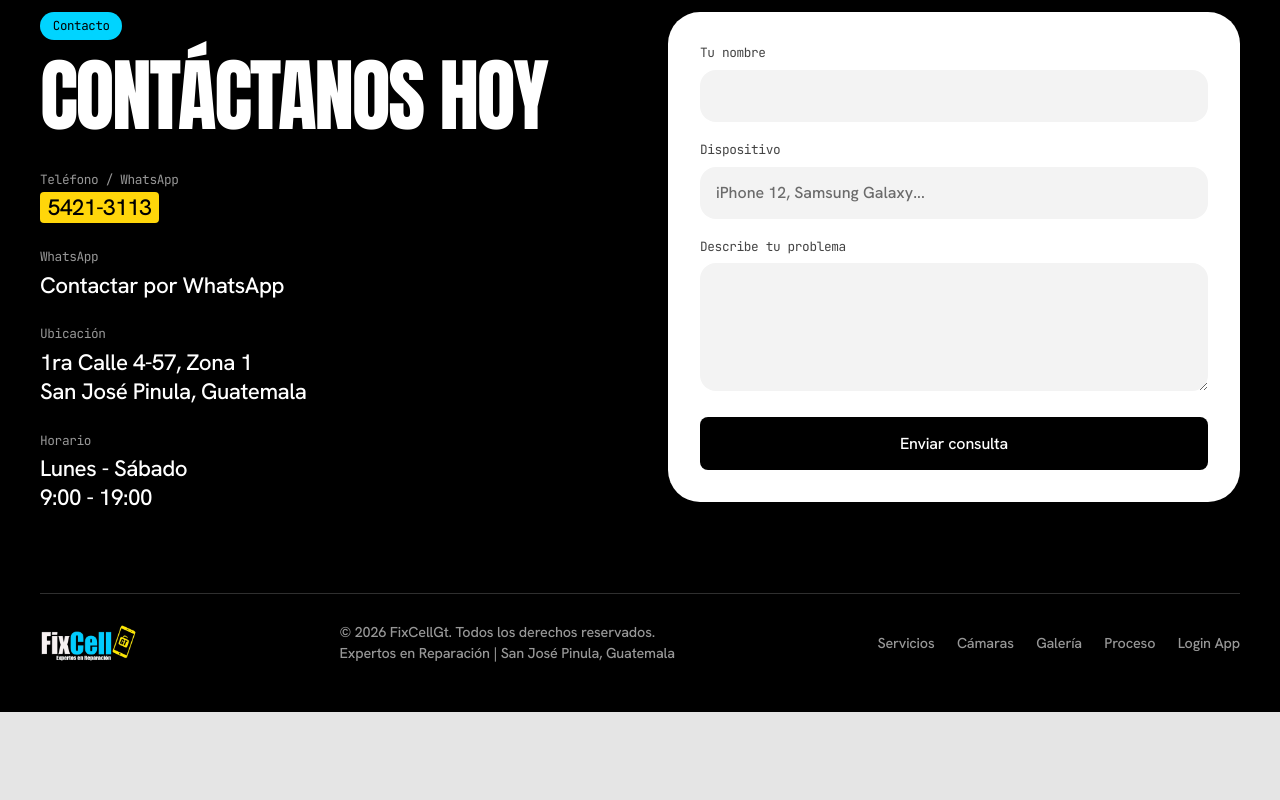
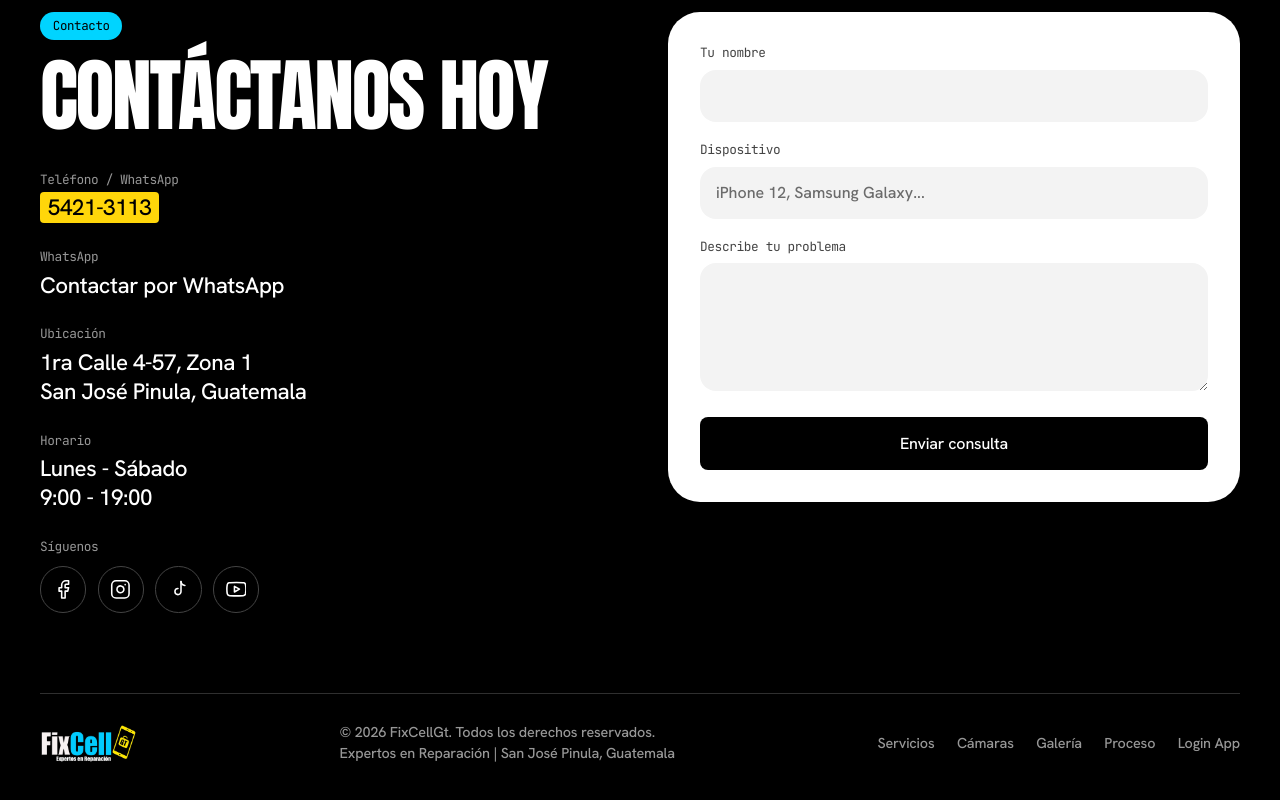
Before and after one commit to fixcellgt20-creator/fixcellgt-web, a plain HTML site: page index.html in a window 1280 px wide. Shown: the part 5136-5936 px from the top of the page. Before the commit the page ends 5848 px from the top, so only its background shows below. Drawn offline with Linux system fonts and the light colour scheme.

Commit message:
Contacto: redes sociales (Facebook, Instagram, TikTok, YouTube)
Co-Authored-By: Claude Sonnet 5.5 <noreply@anthropic.com>

```diff
--- a/index.html
+++ b/index.html
@@ -232,6 +232,11 @@
   .info dd{font-size:1.4rem;font-weight:500;line-height:1.3;margin-top:.25rem;letter-spacing:-.02em}
   .info a{text-decoration:none}
   .info a:hover{text-decoration:underline;text-underline-offset:4px}
+  /* redes sociales */
+  .social{display:flex;flex-wrap:wrap;gap:.7rem;margin-top:.6rem;list-style:none}
+  .social a{width:2.9rem;height:2.9rem;border-radius:50%;border:1px solid var(--slate);display:flex;align-items:center;justify-content:center;color:var(--white);transition:background-color .25s ease,color .25s ease,border-color .25s ease}
+  .social a:hover,.social a:focus-visible{background:var(--cyan);border-color:var(--cyan);color:var(--black)}
+  .social svg{width:1.3rem;height:1.3rem;fill:none;stroke:currentColor;stroke-width:1.8;stroke-linecap:round;stroke-linejoin:round}
   .form{background:var(--white);color:var(--black);border-radius:32px;padding:2rem}
   .field{margin-bottom:1.2rem}
   .field label{display:block;font-family:var(--f-mono);font-weight:400;font-size:.8rem;letter-spacing:-.03em;color:var(--slate);margin-bottom:.45rem}
@@ -550,6 +555,14 @@
           <div class="reveal"><dt>WhatsApp</dt><dd><a href="https://wa.me/50254213113" target="_blank" rel="noopener">Contactar por WhatsApp</a></dd></div>
           <div class="reveal"><dt>Ubicación</dt><dd>1ra Calle 4-57, Zona 1<br>San José Pinula, Guatemala</dd></div>
           <div class="reveal"><dt>Horario</dt><dd>Lunes - Sábado<br>9:00 - 19:00</dd></div>
+          <div class="reveal"><dt>Síguenos</dt><dd>
+            <ul class="social">
+              <li><a href="https://facebook.com/fixcellgt" target="_blank" rel="noopener" aria-label="Facebook de FixCellGt"><svg viewBox="0 0 24 24" aria-hidden="true"><path d="M18 2h-3a5 5 0 0 0-5 5v3H7v4h3v8h4v-8h3l1-4h-4V7a1 1 0 0 1 1-1h3z"/></svg></a></li>
+              <li><a href="https://instagram.com/fixcellgt" target="_blank" rel="noopener" aria-label="Instagram de FixCellGt"><svg viewBox="0 0 24 24" aria-hidden="true"><rect x="2" y="2" width="20" height="20" rx="5"/><path d="M16 11.37A4 4 0 1 1 12.63 8 4 4 0 0 1 16 11.37z"/><path d="M17.5 6.5h.01"/></svg></a></li>
+              <li><a href="https://tiktok.com/@fixcellgt" target="_blank" rel="noopener" aria-label="TikTok de FixCellGt"><svg viewBox="0 0 24 24" aria-hidden="true"><path d="M15 3v11.5a3.5 3.5 0 1 1-3.5-3.5"/><path d="M15 3c.3 2.4 2 4.2 4.5 4.4"/></svg></a></li>
+              <li><a href="https://youtube.com/@fixcellgt" target="_blank" rel="noopener" aria-label="YouTube de FixCellGt"><svg viewBox="0 0 24 24" aria-hidden="true"><path d="M22.54 6.42a2.78 2.78 0 0 0-1.94-2C18.88 4 12 4 12 4s-6.88 0-8.6.46a2.78 2.78 0 0 0-1.94 2A29 29 0 0 0 1 11.75a29 29 0 0 0 .46 5.33A2.78 2.78 0 0 0 3.4 19c1.72.46 8.6.46 8.6.46s6.88 0 8.6-.46a2.78 2.78 0 0 0 1.94-2 29 29 0 0 0 .46-5.25 29 29 0 0 0-.46-5.33z"/><path d="M9.75 15.02 15.5 11.75 9.75 8.48z"/></svg></a></li>
+            </ul>
+          </dd></div>
         </dl>
       </div>
       <form class="form reveal" style="--d:.15s" onsubmit="handleFormSubmit(event)">
```
